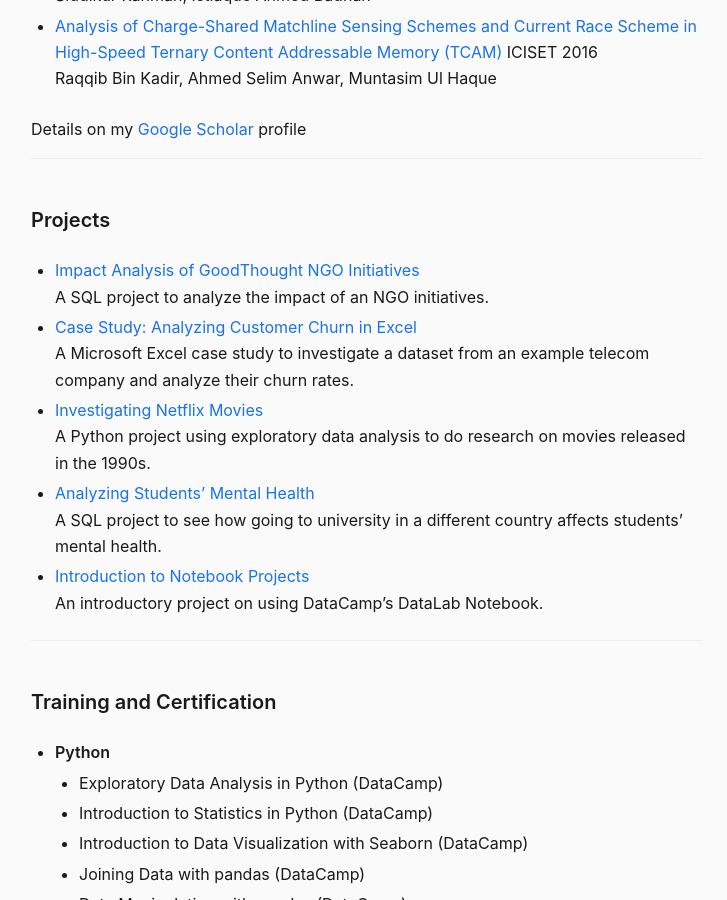
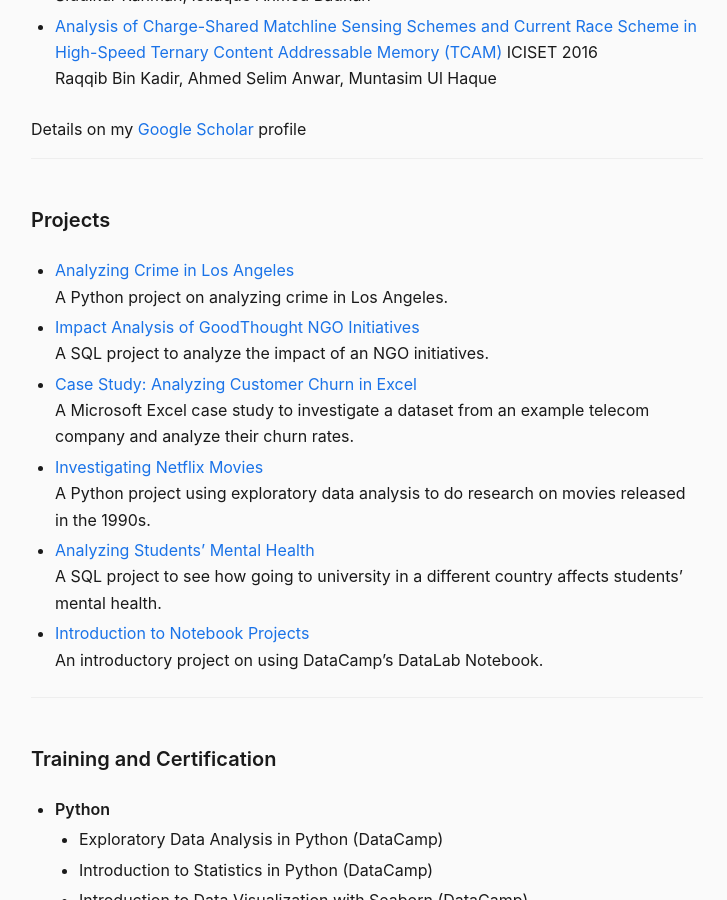
Before and after one commit to muntasimulhaque/muntasimulhaque.github.io, a Jekyll site: the page built from index.md, in a window 1280 px wide and 900 px high, scrolled down 1928 px. Shown: the whole window, without its empty margins (273-1000 px from the left). Built offline with Jekyll 4.4.1, drawn with Linux system fonts in a browser that asks for light colours.

Commit message:
Update index.md

```diff
--- a/index.md
+++ b/index.md
@@ -54,6 +54,8 @@ Details on my [Google Scholar](https://scholar.google.com/citations?user=XO3Zz1E
 
 #### Projects
 
+* [Analyzing Crime in Los Angeles](https://github.com/muntasimulhaque/Analyzing-Crime-in-Los-Angeles){:target="_blank"}
+    A Python project on analyzing crime in Los Angeles.
 * [Impact Analysis of GoodThought NGO Initiatives](https://github.com/muntasimulhaque/Impact-Analysis-of-GoodThought-NGO-Initiatives){:target="_blank"}
     A SQL project to analyze the impact of an NGO initiatives.
 * [Case Study: Analyzing Customer Churn in Excel](https://www.datacamp.com/completed/statement-of-accomplishment/course/756cc91ad2964ef3f0322deff18f219654b2acb8){:target="_blank"}
```
